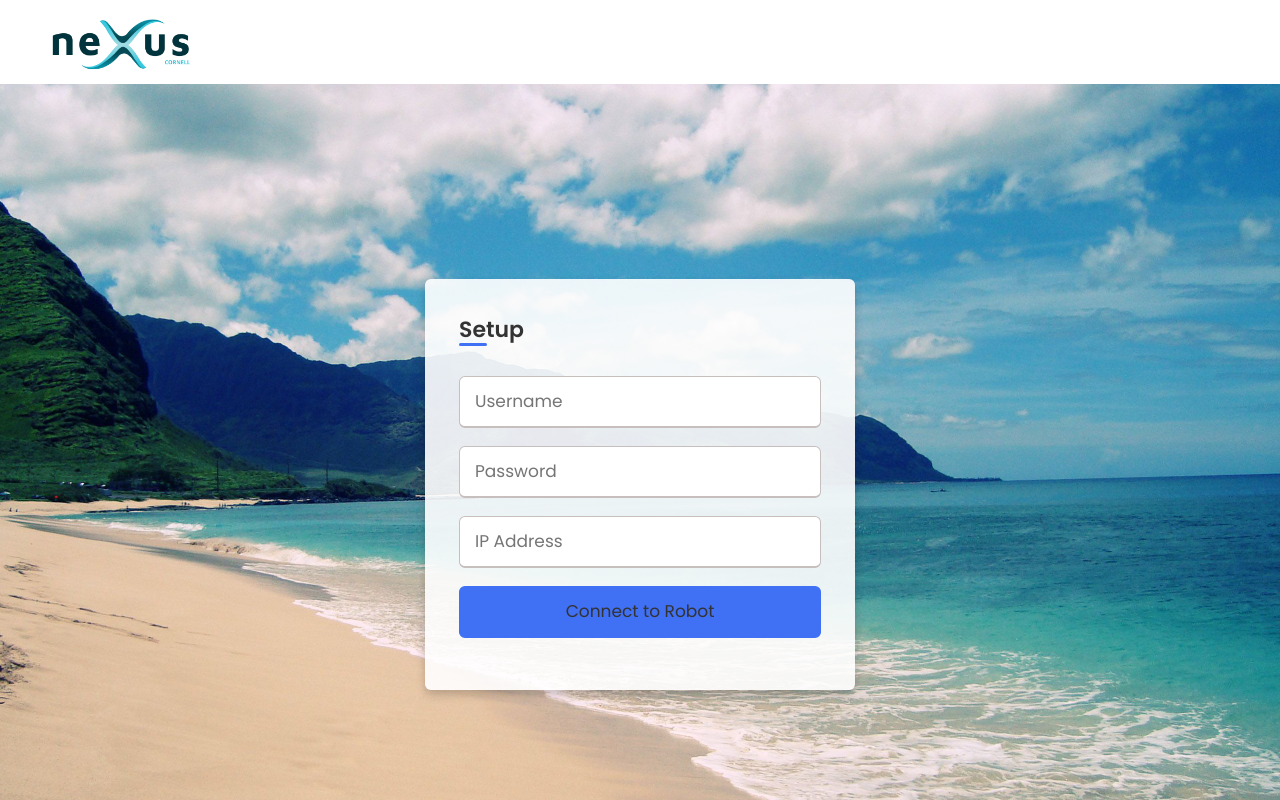
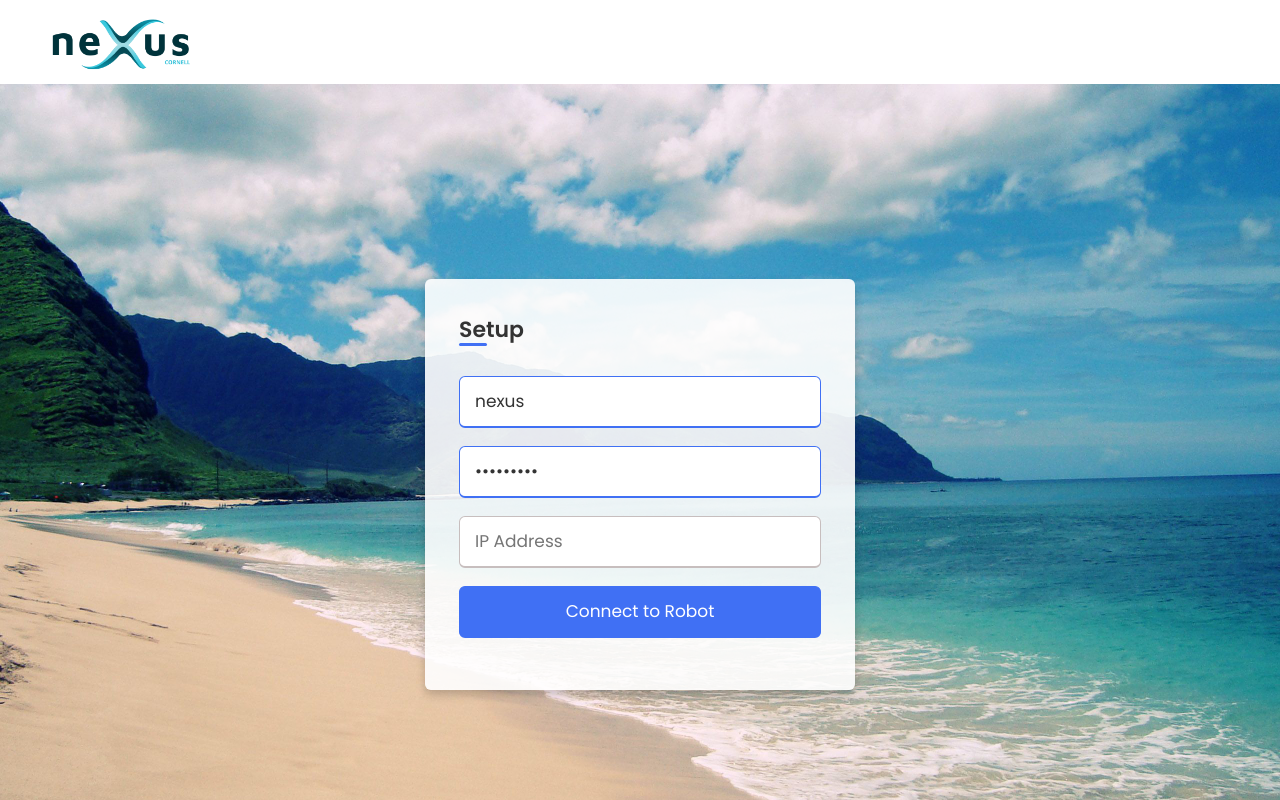
Before and after one commit to cornellnexus/nexus-gui, a React (Create React App) app in the folder Application/: page / in a window 1280 px wide. Built offline with nearby package versions, Linux system fonts and the light colour scheme.

Commit message:
Changing form css

```diff
--- a/Application/src/App.css
+++ b/Application/src/App.css
@@ -31,6 +31,8 @@
     position: relative;
     max-width: 430px;
     width: 100%;
+    max-height: 60vh;
+    overflow-y: auto;
     background: rgba(255, 255, 255, 0.9);
     padding: 34px;
     border-radius: 6px;
@@ -93,9 +95,19 @@ form .input-box input {
 
 .button input {
     background-color: #4070f4;
+    color: white;
 }
 
 .button input:hover {
     cursor: pointer;
     background-color: rgba(64, 112, 244, 0.8);
 }
+
+.button .loading {
+    background-color: rgba(64, 112, 244, 0.8);
+}
+
+.form .errorMessage {
+    text-align: center;
+    color: red;
+}
--- a/Application/src/App.js
+++ b/Application/src/App.js
@@ -6,16 +6,38 @@ import './App.css';
 function App() {
   let navigate = useNavigate();
 
-  const [username, setUsername] = useState();
-  const [password, setPassword] = useState();
+  // TODO: Delete default values for username and password when done testing and change page to 0
+  const [username, setUsername] = useState("nexus");
+  const [password, setPassword] = useState("raspberry");
   const [ip, setIP] = useState();
+
+  const [lat, setLat] = useState();
+  const [long, setLong] = useState();
+  const [maxVelocity, setMaxVelocity] = useState();
+  const [radius, setRadius] = useState();
+  const [turningRadius, setTurningRadius] = useState();
+  const [travType, setTravType] = useState();
+  const [baseLat, setBaseLat] = useState();
+  const [baseLong, setBaseLong] = useState();
+
   const [errorMessage, setErrorMessage] = useState("");
+  const [loading, setLoading] = useState(false);
+  const [page, setPage] = useState(0);
 
-  // Posts form data to backend, which will try to initialize handshake
-  // If successful, navigates to mission page
+  // Posts setup data to backend, which will try to initialize handshake
+  // If successful, changes form page to mission
   // If not, outputs error
-  const handleSubmit = async (e) => {
+  const handleSetup = async (e) => {
     e.preventDefault();
+    setErrorMessage();
+
+    const isValidIp = /^(([0-9]|[1-9][0-9]|1[0-9]{2}|2[0-4][0-9]|25[0-5])\.){3}([0-9]|[1-9][0-9]|1[0-9]{2}|2[0-4][0-9]|25[0-5])$/gi;
+    if (!isValidIp.test(ip)) {
+      setErrorMessage("Please enter a valid IP address")
+      return;
+    }
+
+    setLoading(true)
     await axios.post('../../handshake', {
       params: {
         username: username,
@@ -23,10 +45,19 @@ function App() {
         ip: ip
     }
     }).then(response => {
-      navigate("/mission", {state: {ip: ip}});
+      setLoading(false);
+      setPage(1)
     }).catch(response => {
       setErrorMessage(response.response.data.error);
+      setLoading(false);
     })
+  }
+
+  // Posts mission data to backend, which will try to intialize robot with those parameters
+  // If successful, navigates to overview page
+  // If not, outputs error
+  const handleMission = async (e) => {
+
   }
 
   return (
@@ -38,30 +69,99 @@ function App() {
         </div>
       </div>
 
+      {page === 0 ?
       <div className='form-container'>
         <div className='form'>
           <h2>Setup</h2>
-          <form onSubmit={handleSubmit}>
+          <form onSubmit={handleSetup}>
             <div className='input-box'>
-              <input type={"text"} placeholder={"Username"} onChange={(e) => setUsername(e.target.value)} required />
+              <input type={"text"} value={"nexus"} placeholder={"Username"} onChange={(e) => setUsername(e.target.value)} required />
             </div>
 
             <div className='input-box'>
-              <input type={"password"} placeholder={"Password"} onChange={(e) => setPassword(e.target.value)} required />
+              <input type={"password"} value={"raspberry"} placeholder={"Password"} onChange={(e) => setPassword(e.target.value)} required />
             </div>
 
             <div className='input-box'>
               <input type={"text"} placeholder={"IP Address"} onChange={(e) => setIP(e.target.value)} required />
             </div>
 
-            <div className='input-box button'>
-              <input type={"submit"} value="Connect to Robot" />
+            <div className='errorMessage'>
+              {errorMessage}
             </div>
 
-            <p id='errorMessage' style={{color: "red"}}>{errorMessage}</p>
+            {loading ?
+            <div className='input-box button loading'>
+              <input style={{"color": "white"}} type={"submit"} value="Connecting to Robot..." />
+            </div>
+            :
+            <div className='input-box button'>
+              <input style={{"color": "white"}} type={"submit"} value="Connect to Robot" />
+            </div>
+            }
+
         </form>
       </div>
       </div>
+    :
+    <div className='form-container'>
+        <div className='form'>
+          <h2>Robot</h2>
+          <form onSubmit={handleMission}>
+            <div className='input-box'>
+              <input type={"text"} placeholder={"Robot Latitude"} onChange={(e) => setLat(e.target.value)} required />
+            </div>
+
+            <div className='input-box'>
+              <input type={"text"} placeholder={"Robot Longitude"} onChange={(e) => setLong(e.target.value)} required />
+            </div>
+
+            <div className='input-box'>
+              <input type={"text"} placeholder={"Robot Max Velocity"} onChange={(e) => setMaxVelocity(e.target.value)} required />
+            </div>
+
+            <div className='input-box'>
+              <input type={"text"} placeholder={"Robot Radius"} onChange={(e) => setRadius(e.target.value)} required />
+            </div>
+
+            <div className='input-box'>
+              <input type={"text"} placeholder={"Robot Turning Radius"} onChange={(e) => setTurningRadius(e.target.value)} required />
+            </div>
+
+            <h2>Mission</h2>
+
+            {/* <div className='input-box'>
+              <input type={"text"} placeholder={"Mission Traversal Type"} onChange={(e) => setTravType(e.target.value)} required />
+            </div> */}
+
+            <h2>Base Station</h2>
+
+            <div className='input-box'>
+              <input type={"text"} placeholder={"Base Station Latitude"} onChange={(e) => setBaseLat(e.target.value)} required />
+            </div>
+
+            <div className='input-box'>
+              <input type={"text"} placeholder={"Base Station Longitude"} onChange={(e) => setBaseLong(e.target.value)} required />
+            </div>
+
+            <div className='errorMessage'>
+              {errorMessage}
+            </div>
+
+            {loading ?
+            <div className='input-box button loading'>
+              <input style={{"color": "white"}} type={"submit"} value="Initializing Robot..." />
+            </div>
+            :
+            <div className='input-box button'>
+              <input style={{"color": "white"}} type={"submit"} value="Initialize Robot" />
+            </div>
+            }
+
+        </form>
+      </div>
+      </div>
+      }
 
     </div>
     </>
```
